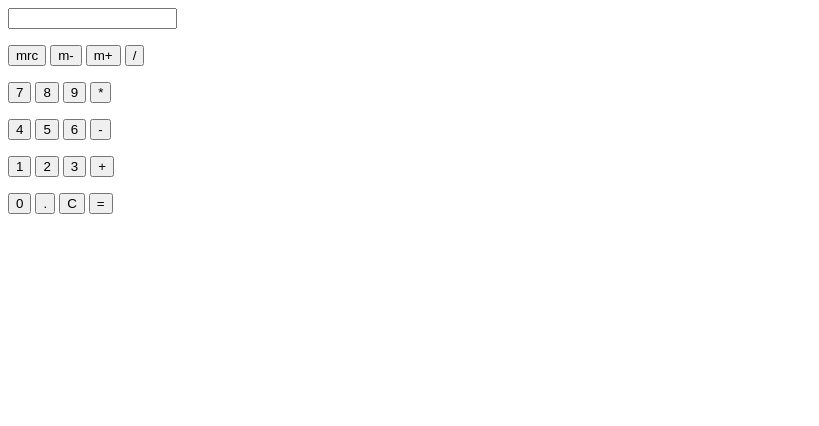
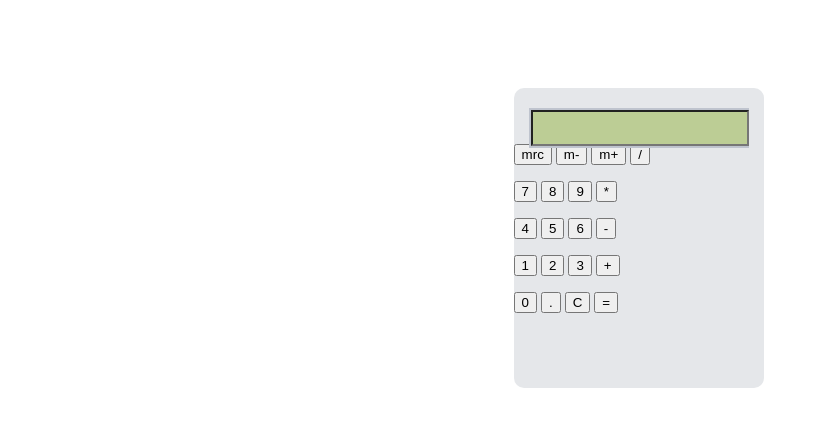
Before and after one commit to Kingshuk123/calculator, a plain HTML site: page index.html in a window 1280 px wide. Shown: the whole page, without its empty margins (0-819 px from the left). Drawn offline with Linux system fonts and the light colour scheme.

Commit message:
added colors

```diff
--- a/calculator.css
+++ b/calculator.css
@@ -1,2 +1,36 @@
 @charset "UTF-8";
 /* CSS Document */
+
+/* Calculator Box */
+.box {
+	background-color: #e5e7ea;
+	height: 300px;
+	width: 250px;
+	border-radius: 10px;
+	position: relative;
+	top: 80px;
+	left: 40%;
+/* Display */
+
+.display	{
+	background-color: #bfc4ce;
+	width: 220px;
+	position: relative;
+	left: 15px;
+	top: 20px;
+	height: 40px;
+}
+.display input {
+	position: relative;
+	left: 2px;
+	top: 2px;
+	height: 30px;
+	width: 210px;
+	color: black;
+	background-color: #bccd95;
+	font-size: 21px;
+	text-align: right;
+}
+/* Calculator Buttons */
+
+/* Stimulate Button Press */
```
